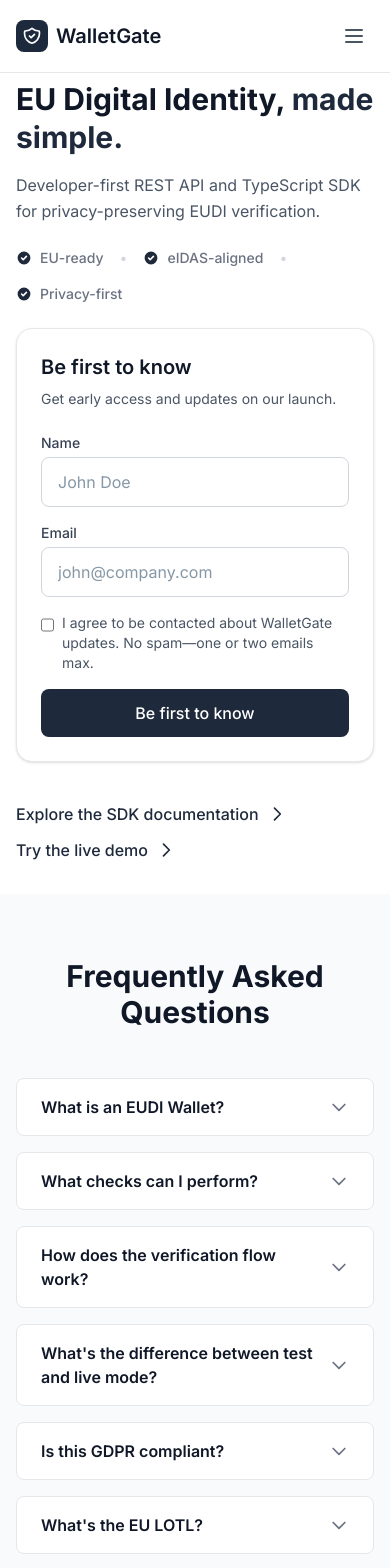
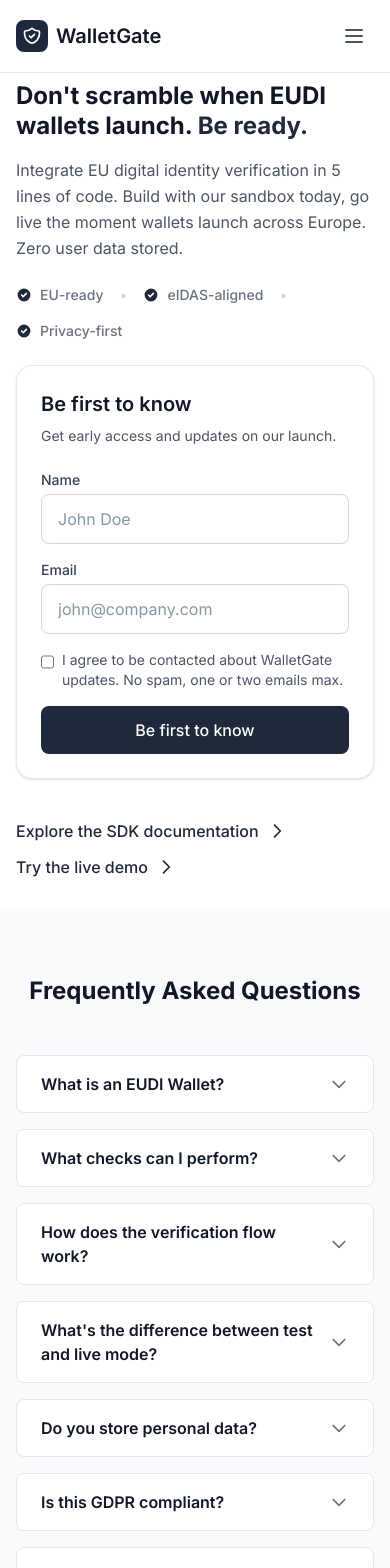
Before and after one commit to walletgate/early-access, a Next.js app: page / in a window 390 px wide. Shown: the top 1568 px of the page. Built offline with nearby package versions, Linux system fonts and the light colour scheme.

Commit message:
Refine landing page copy and responsive typography
- Reduce heading sizes for mobile (text-4xl to text-2xl sm:text-3xl)
- Update hero headline and description for clearer value proposition
- Improve FAQ answers with more precise language
- Minor punctuation and copy fixes

```diff
--- a/app/docs/page.tsx
+++ b/app/docs/page.tsx
@@ -62,7 +62,7 @@
             <div className="bg-white rounded-xl shadow-sm border border-gray-200 p-8 lg:p-12">
               {/* Getting Started */}
               <section id="getting-started" className="mb-16 scroll-mt-24">
-                <h1 className="text-4xl font-bold text-gray-900 mb-4">
+                <h1 className="text-2xl sm:text-3xl font-bold text-gray-900 mb-4">
                   WalletGate EUDI SDK
                 </h1>
                 <p className="text-xl text-gray-600 mb-6">
--- a/app/imprint/page.tsx
+++ b/app/imprint/page.tsx
@@ -12,7 +12,7 @@
       <Header />
 
       <main className="max-w-4xl mx-auto px-4 sm:px-6 lg:px-8 py-12">
-        <h1 className="text-4xl font-bold text-gray-900 mb-8">Imprint</h1>
+        <h1 className="text-2xl sm:text-3xl font-bold text-gray-900 mb-8">Imprint</h1>
 
         <div className="prose prose-lg text-gray-700 space-y-6">
           <section>
--- a/app/page.tsx
+++ b/app/page.tsx
@@ -56,12 +56,12 @@
             {/* Left Column - Content */}
             <div className="space-y-6 sm:space-y-8">
               <div className="space-y-4">
-                <h1 className="text-3xl sm:text-4xl md:text-5xl lg:text-6xl font-bold text-gray-900 leading-tight whitespace-normal md:whitespace-nowrap">
-                  EU Digital Identity,{' '}
-                  <span className="text-brand-600">made simple.</span>
+                <h1 className="text-2xl sm:text-3xl md:text-4xl lg:text-5xl font-bold text-gray-900 leading-tight">
+                  Don't scramble when EUDI wallets launch.{' '}
+                  <span className="text-brand-600">Be ready.</span>
                 </h1>
-                <p className="text-base sm:text-lg md:text-xl text-gray-600 leading-relaxed whitespace-normal md:whitespace-nowrap">
-                  Developer-first REST API and TypeScript SDK for privacy-preserving EUDI verification.
+                <p className="text-base sm:text-lg md:text-xl text-gray-600 leading-relaxed">
+                  Integrate EU digital identity verification in 5 lines of code. Build with our sandbox today, go live the moment wallets launch across Europe. Zero user data stored.
                 </p>
               </div>
 
@@ -100,7 +100,7 @@
                       <svg className="w-5 h-5 text-green-600" fill="currentColor" viewBox="0 0 20 20">
                         <path fillRule="evenodd" d="M10 18a8 8 0 100-16 8 8 0 000 16zm3.707-9.293a1 1 0 00-1.414-1.414L9 10.586 7.707 9.293a1 1 0 00-1.414 1.414l2 2a1 1 0 001.414 0l4-4z" clipRule="evenodd" />
                       </svg>
-                      <p className="font-medium">Thanks — we'll keep you posted.</p>
+                      <p className="font-medium">Thanks, we'll keep you posted.</p>
                     </div>
                   </div>
                 ) : (
@@ -157,7 +157,7 @@
                         className="mt-1 w-4 h-4 text-brand-600 border-gray-300 rounded focus:ring-brand-600"
                       />
                       <span className="text-gray-600">
-                        I agree to be contacted about WalletGate updates. No spam—one or two emails max.
+                        I agree to be contacted about WalletGate updates. No spam, one or two emails max.
                       </span>
                     </label>
 
@@ -230,7 +230,7 @@
       {/* FAQ Section */}
       <section className="w-full py-16 px-4 sm:px-6 lg:px-8 bg-gray-50">
         <div className="max-w-3xl mx-auto">
-          <h2 className="text-3xl sm:text-4xl font-bold text-center mb-12 text-gray-900">
+          <h2 className="text-2xl sm:text-3xl font-bold text-center mb-12 text-gray-900">
             Frequently Asked Questions
           </h2>
 
@@ -242,27 +242,27 @@
               },
               {
                 q: "What checks can I perform?",
-                a: "WalletGate supports three verification types: age_over (verify if user is above a specified age without revealing birthdate), residency_eu (confirm EU residency status), and identity_verified (full identity verification). Each check returns a cryptographically signed boolean result from the user's official government credential."
+                a: "WalletGate supports three verification types: age_over (verify if user is above a specified age without revealing birthdate), residency_eu (confirm EU residency status), and identity_verified (full identity verification). Each check returns a cryptographically signed boolean result from the user's official government credential, not self-reported data."
               },
               {
                 q: "How does the verification flow work?",
-                a: "1) Your server calls our API to create a verification session. 2) We return a URL that renders as a QR code. 3) The user scans with their EUDI Wallet app. 4) They approve sharing the requested attributes. 5) Your server receives the cryptographically signed results via webhook or polling. The entire flow typically completes in under 30 seconds."
+                a: "1) Your server calls our API to create a verification session with your required checks. 2) We return a URL that renders as a QR code. 3) The user scans the QR code with their EUDI Wallet app. 4) They review and approve sharing the requested attributes. 5) Your server receives the cryptographically signed results via webhook or polling. The entire flow typically completes in under 30 seconds."
               },
               {
                 q: "What's the difference between test and live mode?",
-                a: "Test mode uses simulated wallet responses — perfect for development without real credentials. Live mode connects to actual EU infrastructure. Test verifications are unlimited on all plans. Live verifications count against your monthly quota (100/mo on Free, 1,000/mo on Pro, 10,000/mo on Business)."
+                a: "Test mode uses simulated wallet responses, perfect for development and integration testing without real credentials. Live mode connects to actual EU infrastructure and verifies real EUDI Wallet credentials. Test verifications are unlimited on all plans. Live verifications count against your monthly quota (100/mo on Free, 1,000/mo on Pro, 10,000/mo on Business)."
+              },
+              {
+                q: "Do you store personal data?",
+                a: "No. WalletGate never stores personal identity data. We verify credentials and discard the data immediately. Verification results are delivered directly to your systems. You maintain full control over data retention in your own infrastructure."
               },
               {
                 q: "Is this GDPR compliant?",
-                a: "Yes. WalletGate is designed for GDPR compliance by default. We only process the minimum attributes you request (data minimization). No personal data is stored on our servers — verification results are delivered directly to your systems. All data in transit is encrypted with TLS 1.3."
+                a: "Yes. WalletGate is designed for GDPR compliance by default. We only process the minimum attributes you request (data minimization). No personal data is stored on our servers. Verification results are delivered directly to your systems. All data in transit is encrypted with TLS 1.3."
               },
               {
                 q: "What's the EU LOTL?",
-                a: "The List of Trusted Lists (LOTL) is the EU's official registry of qualified trust service providers and their certificates. WalletGate connects directly to the EU LOTL to verify that credentials are issued by legitimate, government-approved authorities."
-              },
-              {
-                q: "Do you support webhooks?",
-                a: "Yes. Pro and Business plans include webhook events for real-time notifications (verification.completed, verification.failed, verification.expired). All webhooks are signed with HMAC-SHA256 so you can verify authenticity."
+                a: "The List of Trusted Lists (LOTL) is the EU's official registry of qualified trust service providers and their certificates. It's maintained by the European Commission and is the authoritative source for validating eIDAS credentials. WalletGate connects directly to the EU LOTL to verify that credentials are issued by legitimate, government-approved authorities."
               },
               {
                 q: "Which programming languages are supported?",
--- a/app/privacy/page.tsx
+++ b/app/privacy/page.tsx
@@ -12,7 +12,7 @@
       <Header />
 
       <main className="max-w-4xl mx-auto px-4 sm:px-6 lg:px-8 py-12">
-        <h1 className="text-4xl font-bold text-gray-900 mb-8">Privacy Policy</h1>
+        <h1 className="text-2xl sm:text-3xl font-bold text-gray-900 mb-8">Privacy Policy</h1>
 
         <div className="prose prose-lg text-gray-700 space-y-6">
           <section>
```
